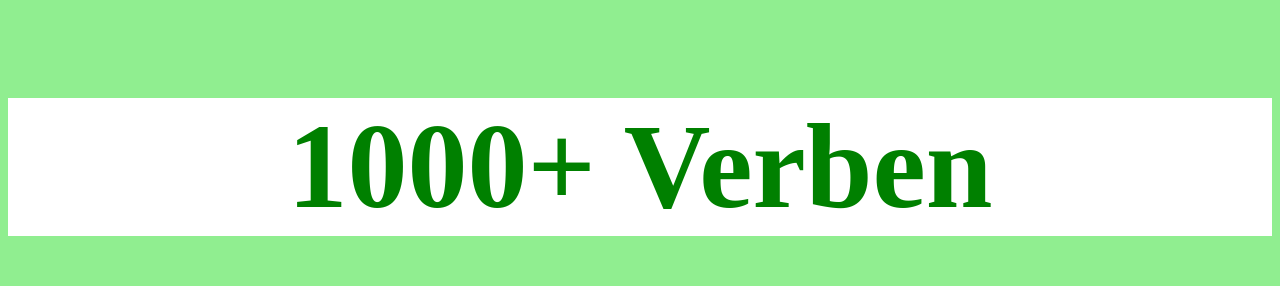
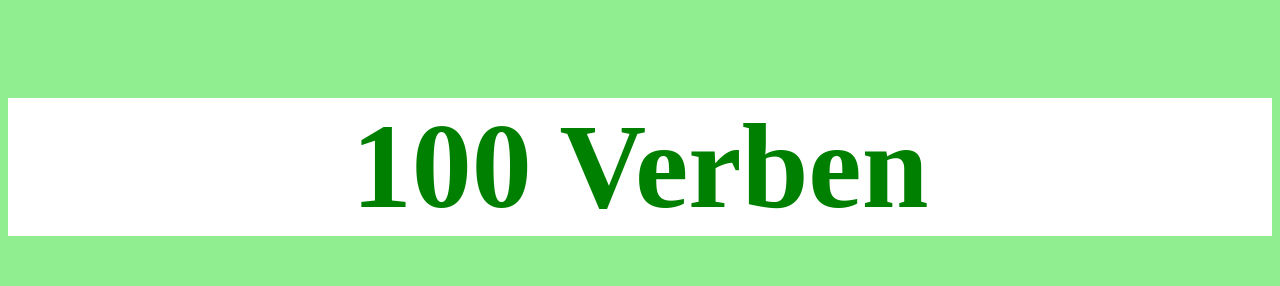
Before and after one commit to ShahabAfshar11/Verben, a plain HTML site: page index.html in a window 1280 px wide. Shown: the part 1054-1340 px from the top of the page. Drawn offline with Linux system fonts and the light colour scheme.

Commit message:
Update index.html

```diff
--- a/index.html
+++ b/index.html
@@ -12,7 +12,7 @@
 
         <h1>Willkommen</h1>
 
-        <h2>1000+ Verben</h2>
+        <h2>100 Verben</h2>
 
         <br>
         <br>
```
